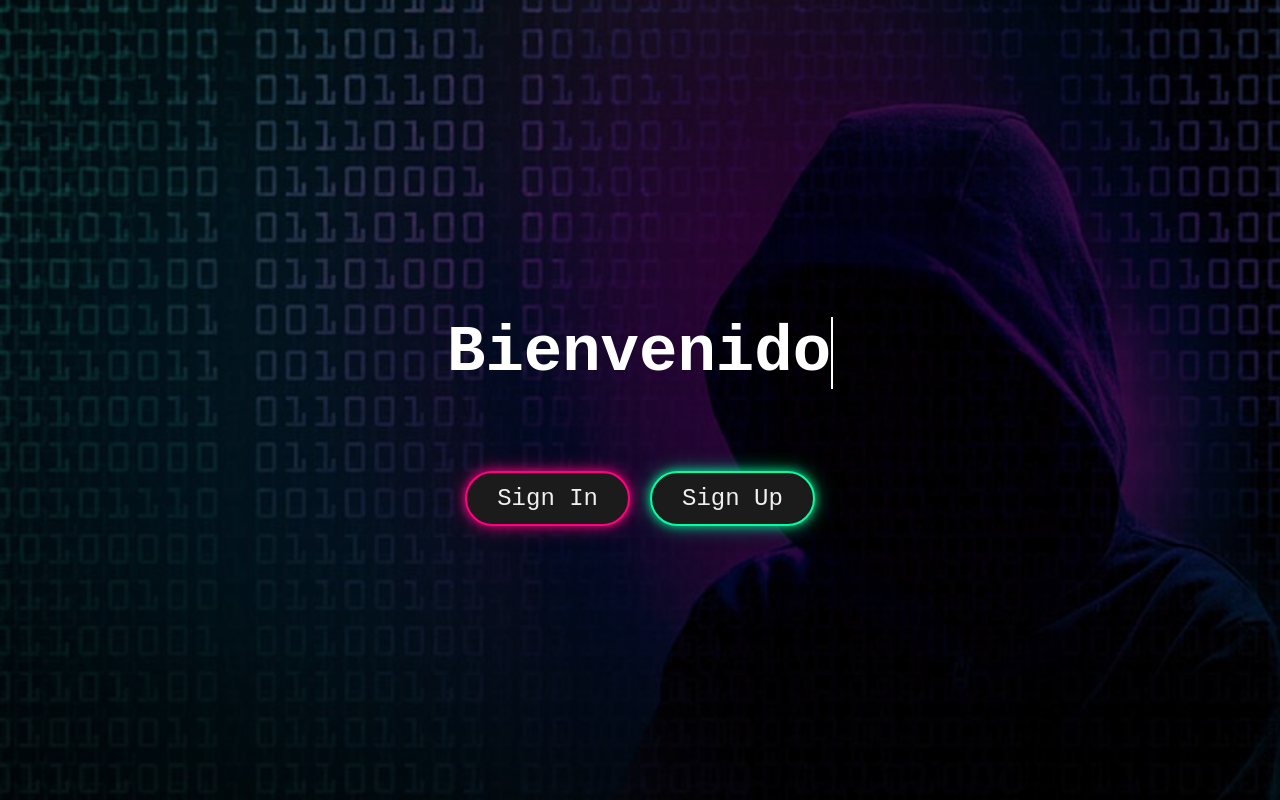
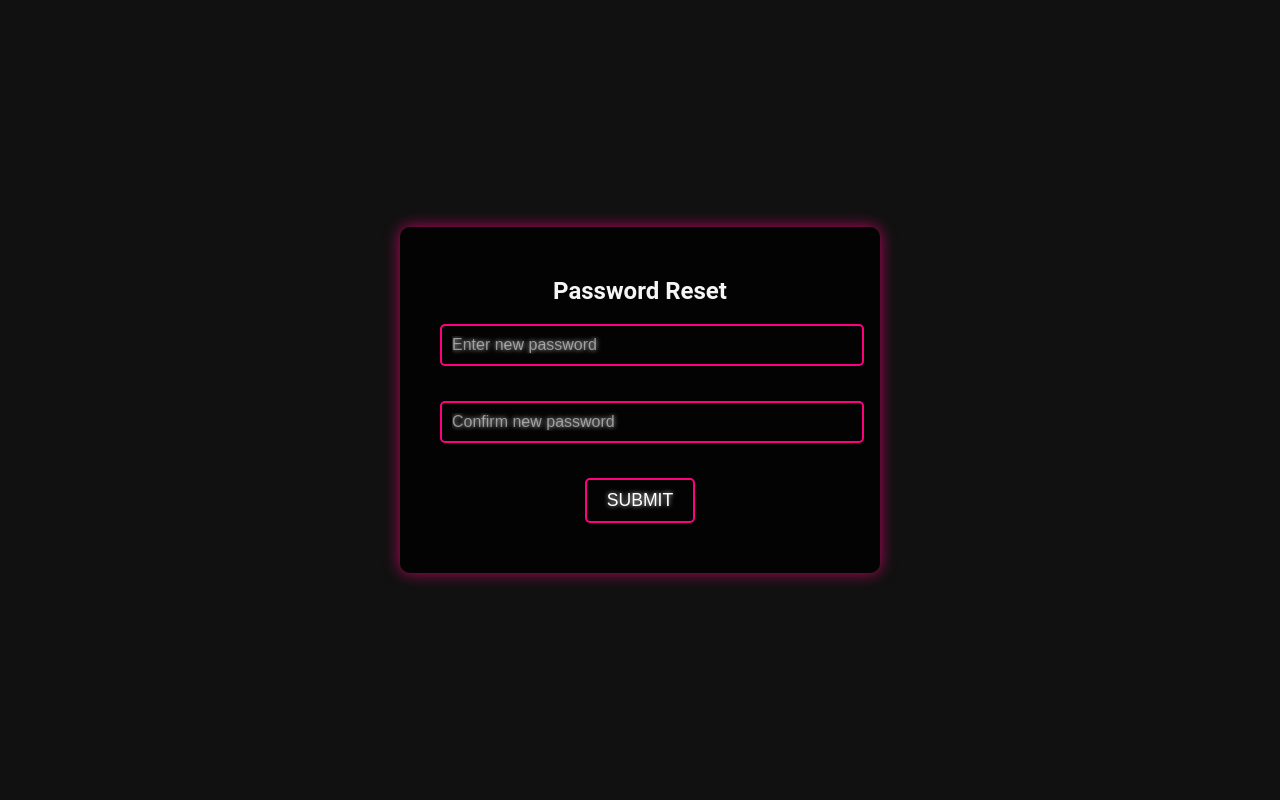
Before and after one commit to build-itt/rex-frontend, a React (Create React App) app: page /#/password/reset in a window 1280 px wide. Built offline with nearby package versions, Linux system fonts and the light colour scheme.

Commit message:
Finally done

```diff
--- a/src/App.js
+++ b/src/App.js
@@ -1,5 +1,5 @@
 import React from 'react';
-import { BrowserRouter as Router, Route, Routes } from 'react-router-dom';
+import { HashRouter as Router, Route, Routes } from 'react-router-dom';
 import LandingPage from './components/LandingPage';
 import SignIn from './components/SignInPage';
 import SignUp from './components/SignUpPage';
@@ -7,24 +7,25 @@ import Dashboard from './components/Dashboard';
 import Table from './components/Table';
 import Dumps from './components/Dumps';
 import History from './components/History';
-import RouteWrapper from './components/RouteWrapper'; // Import the new wrapper
-import ProtectedRoute from './components/ProtectedRoute'; // Import the ProtectedRoute component
-import RedirectToDashboard from './components/RedirectToDashboard'; // Import the RedirectToDashboard component
+import PasswordResetConfirm from './components/PasswordResetConfirm'; // Import the PasswordResetConfirm component
+import RouteWrapper from './components/RouteWrapper';
+import ProtectedRoute from './components/ProtectedRoute';
+import RedirectToDashboard from './components/RedirectToDashboard';
 import './App.css';
 
 function App() {
   return (
     <Router>
-      {/* Wrap routes in RouteWrapper to ensure balance check */}
       <RouteWrapper>
         <Routes>
           <Route exact path="/" element={<RedirectToDashboard element={LandingPage} />} />
-          <Route path="/signin" element={<SignIn />} />
-          <Route path="/signup" element={<SignUp />} />
+          <Route path="/signin" element={<RedirectToDashboard element={SignIn} />} />
+          <Route path="/signup" element={<RedirectToDashboard element={SignUp} />} />
           <Route path="/dashboard" element={<ProtectedRoute element={Dashboard} />} />
           <Route path="/banks/:slug" element={<ProtectedRoute element={Table} />} />
           <Route path="/dumps" element={<ProtectedRoute element={Dumps} />} />
           <Route path="/history" element={<ProtectedRoute element={History} />} />
+          <Route path="/password/reset" element={<PasswordResetConfirm />} /> {/* Update the route */}
         </Routes>
       </RouteWrapper>
     </Router>
--- a/src/components/ForgotPasswordModal.js
+++ b/src/components/ForgotPasswordModal.js
@@ -1,18 +1,52 @@
 // components/ForgotPasswordModal.js
-import React from 'react';
+import React, { useState } from 'react';
+import axios from 'axios';
 import './ForgotPasswordModal.css';
 
 const ForgotPasswordModal = ({ isOpen, onClose }) => {
+  const [email, setEmail] = useState('');
+  const [isLoading, setIsLoading] = useState(false);
+  const [message, setMessage] = useState('');
+
   if (!isOpen) return null;
+
+  const handleSubmit = async (e) => {
+    e.preventDefault();
+    setIsLoading(true);
+    setMessage('');
+
+    try {
+      const response = await axios.post('https://matrix-backend-alpha.vercel.app/account/password/reset/', { email });
+      if (response.status === 200) {
+        setMessage('Password reset link sent to your email.');
+      }
+    } catch (error) {
+      setMessage('Failed to send password reset link. Please try again.');
+    } finally {
+      setIsLoading(false);
+    }
+  };
 
   return (
     <div className="modal-overlay">
       <div className="modal-container">
         <h2 className="modal-title">Forgot Password</h2>
-        <div className="input-group">
-          <input type="email" placeholder="Enter your email" className="neon-input" />
-        </div>
-        <button className="btn-submit">Submit</button>
+        <form onSubmit={handleSubmit}>
+          <div className="input-group">
+            <input
+              type="email"
+              placeholder="Enter your email"
+              className="neon-input"
+              value={email}
+              onChange={(e) => setEmail(e.target.value)}
+              required
+            />
+          </div>
+          <button type="submit" className="btn-submit" disabled={isLoading}>
+            {isLoading ? <div className="loader"></div> : 'Submit'}
+          </button>
+        </form>
+        {message && <p className="message">{message}</p>}
         <button className="close-btn" onClick={onClose}>X</button>
       </div>
     </div>
--- /dev/null
+++ b/src/components/PasswordResetConfirm.js
@@ -0,0 +1,78 @@
+import React, { useState } from 'react';
+import { useNavigate, useLocation } from 'react-router-dom';
+import axios from 'axios';
+import './SignInPage.css';
+
+const PasswordResetConfirm = () => {
+  const navigate = useNavigate();
+  const location = useLocation();
+  const queryParams = new URLSearchParams(location.search);
+  const token = queryParams.get('token');
+
+  const [password, setPassword] = useState('');
+  const [confirmPassword, setConfirmPassword] = useState('');
+  const [isLoading, setIsLoading] = useState(false);
+  const [message, setMessage] = useState('');
+
+  const handleSubmit = async (e) => {
+    e.preventDefault();
+    if (password !== confirmPassword) {
+      setMessage('Passwords do not match.');
+      return;
+    }
+
+    setIsLoading(true);
+    setMessage('');
+
+    try {
+      const response = await axios.post('https://matrix-backend-alpha.vercel.app/account/passwordreset/confirm/', {
+        token,
+        password,
+      });
+      if (response.status === 200) {
+        setMessage('Password has been reset successfully.');
+        navigate('/signin'); // Redirect to sign-in page after successful reset
+      }
+    } catch (error) {
+      setMessage('Failed to reset password. Please try again.');
+    } finally {
+      setIsLoading(false);
+    }
+  };
+
+  return (
+    <div className="signin-container">
+      <div className="form-container">
+      <h2>Password Reset</h2>
+      <form onSubmit={handleSubmit}>
+        <div className="input-group">
+          <input
+            type="password"
+            placeholder="Enter new password"
+            className="neon-input"
+            value={password}
+            onChange={(e) => setPassword(e.target.value)}
+            required
+          />
+        </div>
+        <div className="input-group">
+          <input
+            type="password"
+            placeholder="Confirm new password"
+            className="neon-input"
+            value={confirmPassword}
+            onChange={(e) => setConfirmPassword(e.target.value)}
+            required
+          />
+        </div>
+        <button type="submit" className="btn-submit" disabled={isLoading}>
+          {isLoading ? 'Submitting...' : 'Submit'}
+        </button>
+      </form>
+      {message && <p className="message">{message}</p>}
+      </div>
+    </div>
+  );
+};
+
+export default PasswordResetConfirm;
--- a/src/components/Sidebar.js
+++ b/src/components/Sidebar.js
@@ -8,6 +8,7 @@ import QRCode from 'qrcode.react';
 
 const Sidebar = forwardRef(({ sidebarOpen, handleCloseClick }, ref) => {
   const [bitcoinAddress, setBitcoinAddress] = useState(''); // Initialize bitcoin address state
+  const [isLoading, setIsLoading] = useState(false); // Initialize loading state
   const token = localStorage.getItem('token');
   const [banksByLocation, setBanksByLocation] = useState({});
   const [isModalOpen, setIsModalOpen] = useState(false);
@@ -50,13 +51,15 @@ const Sidebar = forwardRef(({ sidebarOpen, handleCloseClick }, ref) => {
   };
 
   const handleAddBalance = async () => {
-    // Implement adding balance here
+    setIsLoading(true); // Set loading state to true
     try {
       const response = await axios.get('https://matrix-backend-alpha.vercel.app/pay/add/', { headers: { Authorization: `Token ${token}` } });
       const bitcoinAddress = response.data.addr;
       setBitcoinAddress(bitcoinAddress);
     } catch (error) {
       console.error('Failed to fetch balance', error);
+    } finally {
+      setIsLoading(false); // Set loading state to false
     }
   };
 
@@ -122,10 +125,10 @@ const Sidebar = forwardRef(({ sidebarOpen, handleCloseClick }, ref) => {
           </ul>
         </div>
         <div className='sidebar-footer'>
-          <Suspense fallback={<button className='btn-s' onClick={toggleModal}>
+          <Suspense fallback={<button className='btn-s' onClick={handleClick}>
                 loading...
               </button>}>
-            <LazyBalanceButton toggleModal={toggleModal} />
+            <LazyBalanceButton toggleModal={handleClick} />
           </Suspense>
         </div>
       </div>
@@ -135,9 +138,13 @@ const Sidebar = forwardRef(({ sidebarOpen, handleCloseClick }, ref) => {
             <h2>Bitcoin Deposit Address</h2>
             <p>This is your Bitcoin deposit address, send only Bitcoin to this address. Sending any other token will result in loss of assets.</p>
             <div className="qr-code">
-              <QRCode value={bitcoinAddress} size={256} bgColor={"#1f1f1f"} fgColor={"#ffffff"} />
+              {isLoading ? (
+                <p>Loading QR Code...</p>
+              ) : (
+                <QRCode value={bitcoinAddress} size={256} bgColor={"#1f1f1f"} fgColor={"#ffffff"} />
+              )}
             </div>
-            <p className="bitcoin-address">{bitcoinAddress}</p>
+            <p className="bitcoin-address">{isLoading ? 'Loading address...' : bitcoinAddress}</p>
             <p>Payments can take hours to confirm, do not panic when such happens. If after 24 hours of payment there is no reflection, contact support.</p>
             <div className="modal-actions">
               <button className="btn-close" onClick={toggleModal}>Close</button>
```
